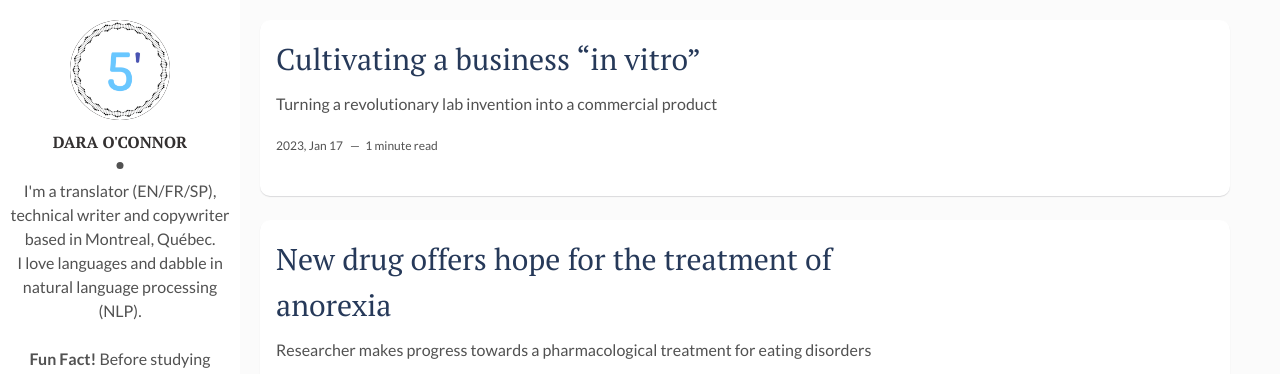
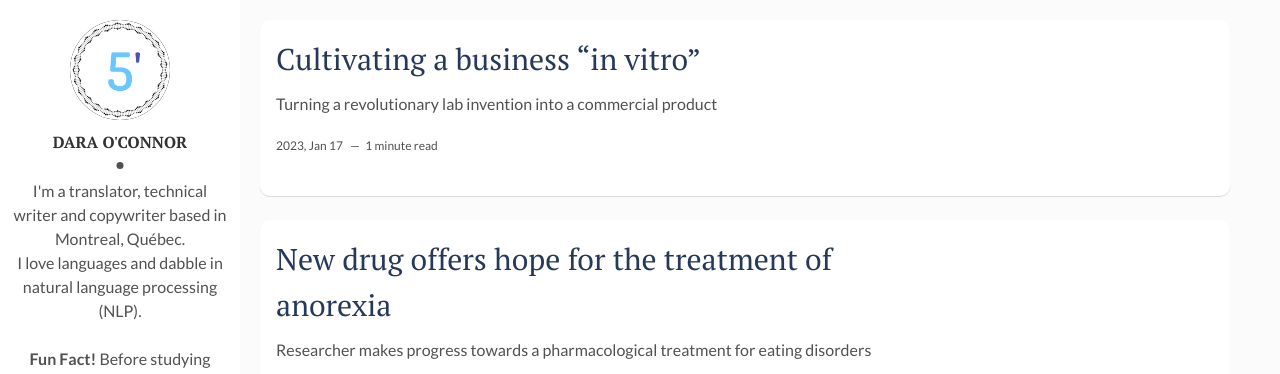
Before and after one commit to spockrocket/spockrocket.github.io, a Jekyll site: the page built from index.html, in a window 1280 px wide. Shown: the top 374 px of the page. Built offline with Jekyll 4.4.1, drawn with Linux system fonts in a browser that asks for light colours; the list of posts is cut into pages by our own code.

```diff
--- a/_config.yml
+++ b/_config.yml
@@ -8,7 +8,7 @@ site-twitter: #if your site has a twitter account, enter it here
 # Author Settings
 author: Dara O'Connor # add your name
 author-img: Minimal.png # add your photo
-about-author: I'm a translator (EN/FR/SP), technical writer and copywriter based in Montreal, Québec. <br>I love languages and dabble in natural language processing (NLP). <br><br><strong>Fun Fact!</strong> Before studying translation at the University of Ottawa's School of Translation and Interpretation, I studied biology and bioinformatics, and I worked in the biomedical sciences.
+about-author: I'm a translator, technical writer and copywriter based in Montreal, Québec. <br>I love languages and dabble in natural language processing (NLP). <br><br><strong>Fun Fact!</strong> Before studying translation at the University of Ottawa's School of Translation and Interpretation, I studied biology and bioinformatics, and I worked in the biomedical sciences.
 
 social-twitter: # add your Twitter handle
 social-facebook: # add your Facebook handle
```
